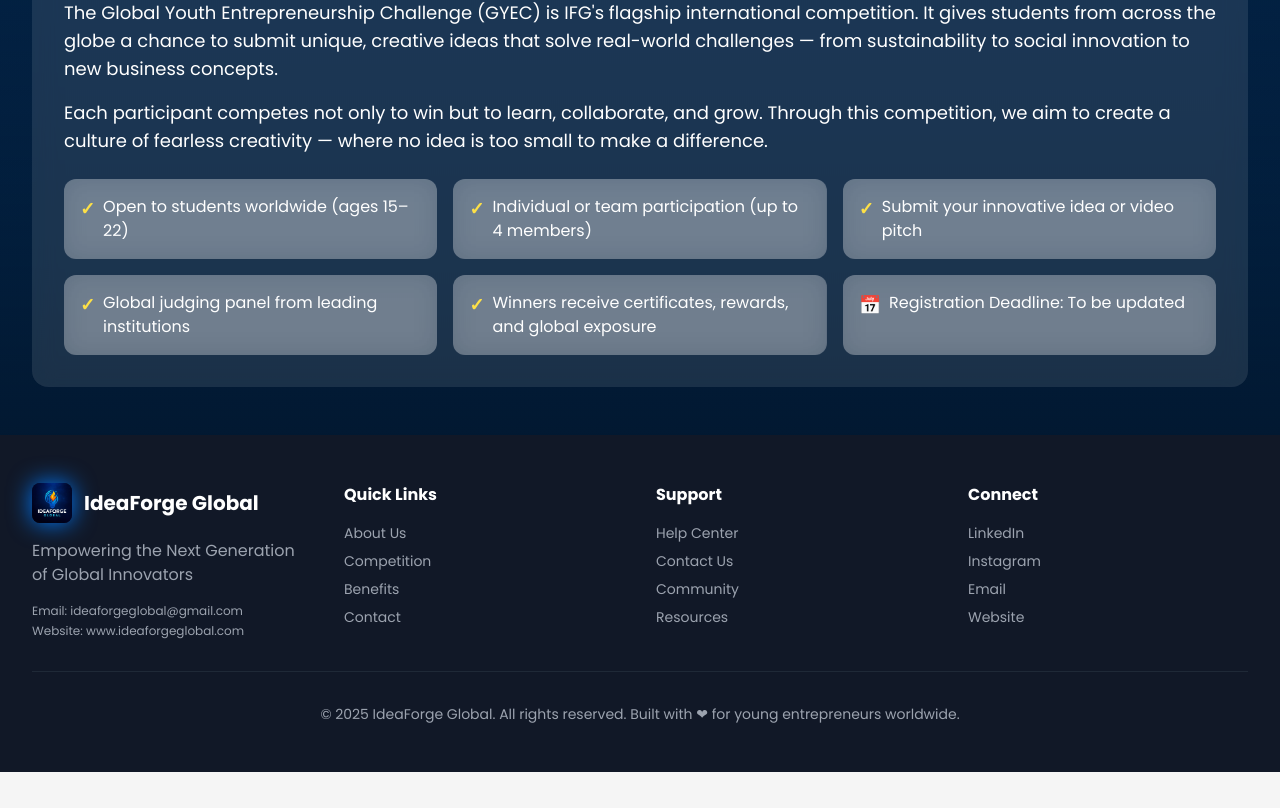
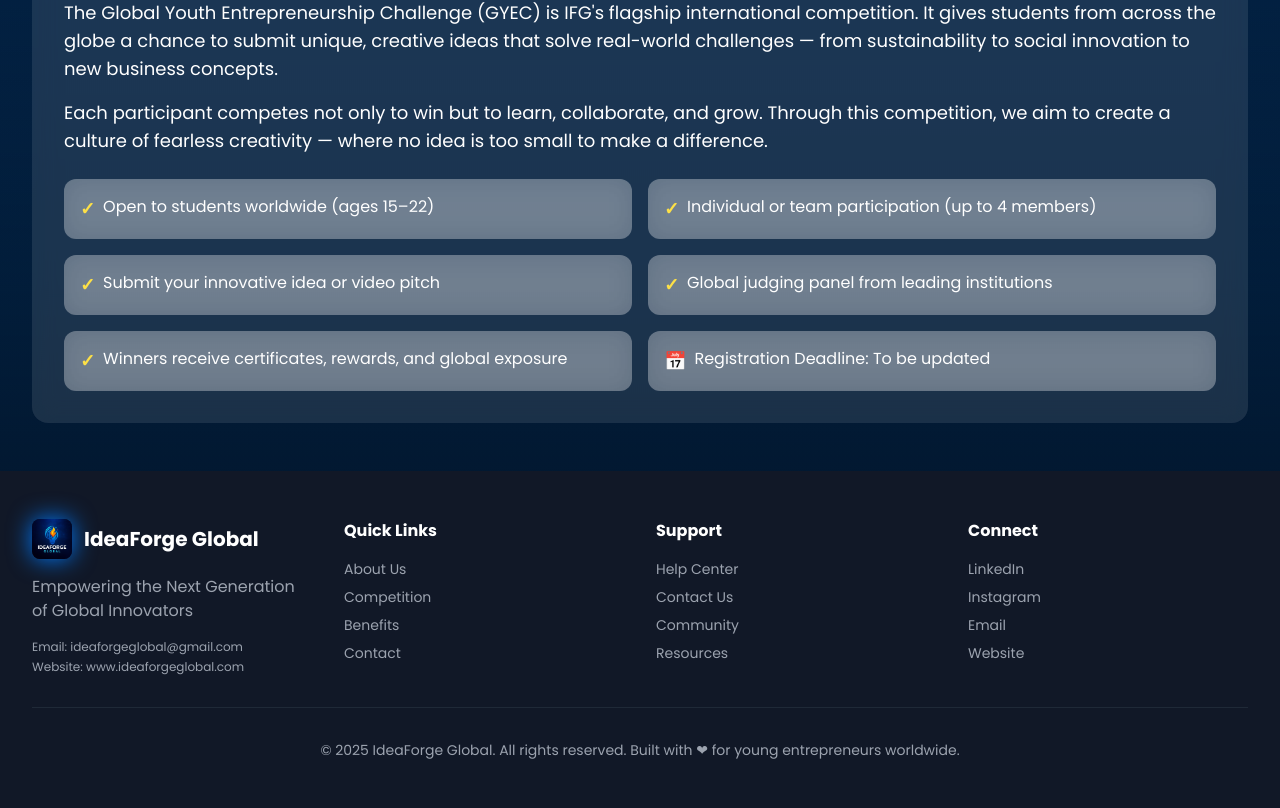
Before and after one commit to Arush-Developer/IFG-Website, a React (Vite) app: page / in a window 1280 px wide. Shown: the part 1297-2105 px from the top of the page. Before the commit the page ends 2069 px from the top, so only its background shows below. Built offline with nearby package versions, Linux system fonts and the light colour scheme.

Commit message:
Update HomePage.tsx

```diff
--- a/src/pages/HomePage.tsx
+++ b/src/pages/HomePage.tsx
@@ -102,7 +102,7 @@ const HomePage: React.FC = () => {
               a culture of fearless creativity — where no idea is too small to
               make a difference.
             </p>
-            <div className="grid grid-cols-2 md:grid-cols-3 gap-4 text-white text-sm sm:text-base">
+            <div className="grid grid-cols-3 md:grid-cols-2 gap-4 text-white text-sm sm:text-base">
               {/* Checkmarked items with translucent background */}
               <div className="flex items-start space-x-2 p-4 bg-white/30 backdrop-blur-md rounded-xl">
                 <span className="text-yellow-300 text-lg font-semibold">✓</span>
```
